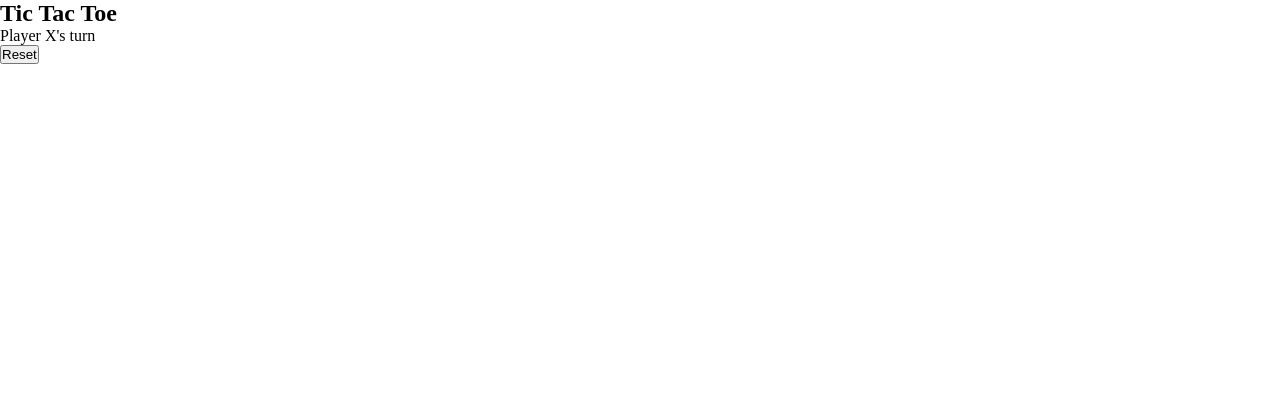
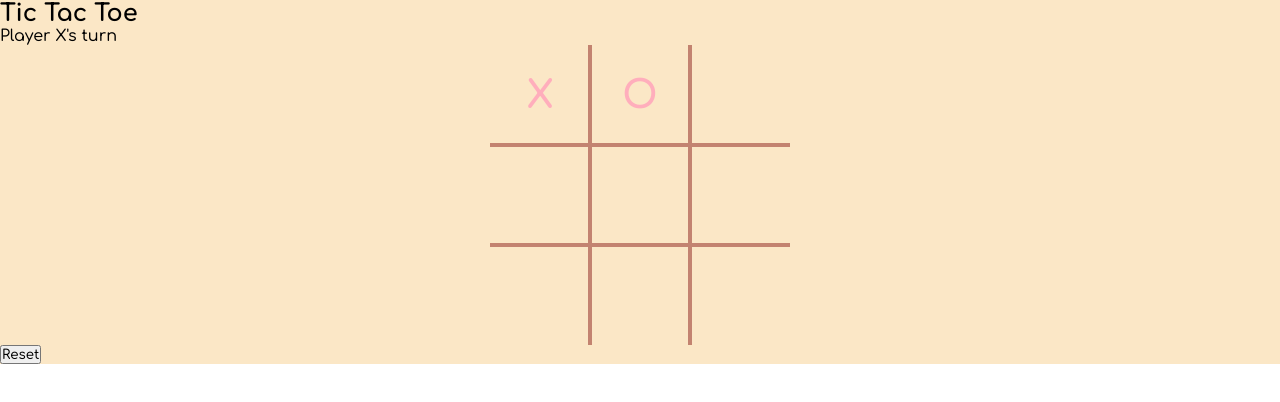
Before and after one commit to giuliobronson/tic-tac-toe, a plain HTML site: page index.html in a window 1280 px wide. Drawn offline with nearby package versions, Linux system fonts and the light colour scheme; files that its build step writes are made by us from their sources.

Commit message:
Layout do tabuleiro do jogo

```diff
--- a/index.html
+++ b/index.html
@@ -4,11 +4,14 @@
     <meta charset="UTF-8">
     <meta http-equiv="X-UA-Compatible" content="IE=edge">
     <meta name="viewport" content="width=device-width, initial-scale=1.0">
+    <link rel="preconnect" href="https://fonts.googleapis.com">
+    <link rel="preconnect" href="https://fonts.gstatic.com" crossorigin>
+    <link href="https://fonts.googleapis.com/css2?family=Comfortaa:wght@300;500;700&display=swap" rel="stylesheet">
     <link rel="stylesheet" href="style.css">
     <title>Tic Tac Toe</title>
 </head>
 <body>
-    <main>
+    <main class="background">
         <section class="title">
             <h1>Tic Tac Toe</h1>
         </section>
@@ -16,8 +19,8 @@
             Player X's turn
         </section>
         <section class="container">
-            <div id="0" class="tile"></div>
-            <div id="1" class="tile"></div>
+            <div id="0" class="tile">X</div>
+            <div id="1" class="tile">O</div>
             <div id="2" class="tile"></div>
             <div id="3" class="tile"></div>
             <div id="4" class="tile"></div>
--- /dev/null
+++ b/style.css
@@ -0,0 +1,32 @@
+* {
+    margin: 0;
+    padding: 0;
+    box-sizing: border-box;
+    font-family: 'Comfortaa', cursive;
+}
+
+.background {
+    background-color: #FBE7C6;
+}
+
+.container {
+    margin: 0 auto;
+    display: grid;
+    grid-template-columns: repeat(3, 1fr);
+    grid-template-rows: repeat(3, 1fr);
+    max-width: 300px;
+    overflow: hidden;
+}
+
+.tile {
+    min-width: 100px;
+    min-height: 100px;
+    display: flex;
+    justify-content: center;
+    align-items: center;
+    font-weight: bold;
+    font-size: 2.4em;
+    color: #FFAEBC;
+    outline: 2px solid #C38370;
+    cursor: pointer;
+}
--- a/style.scss
+++ /dev/null
@@ -1,5 +0,0 @@
-* {
-    margin: 0;
-    padding: 0;
-    box-sizing: border-box;
-}
```
